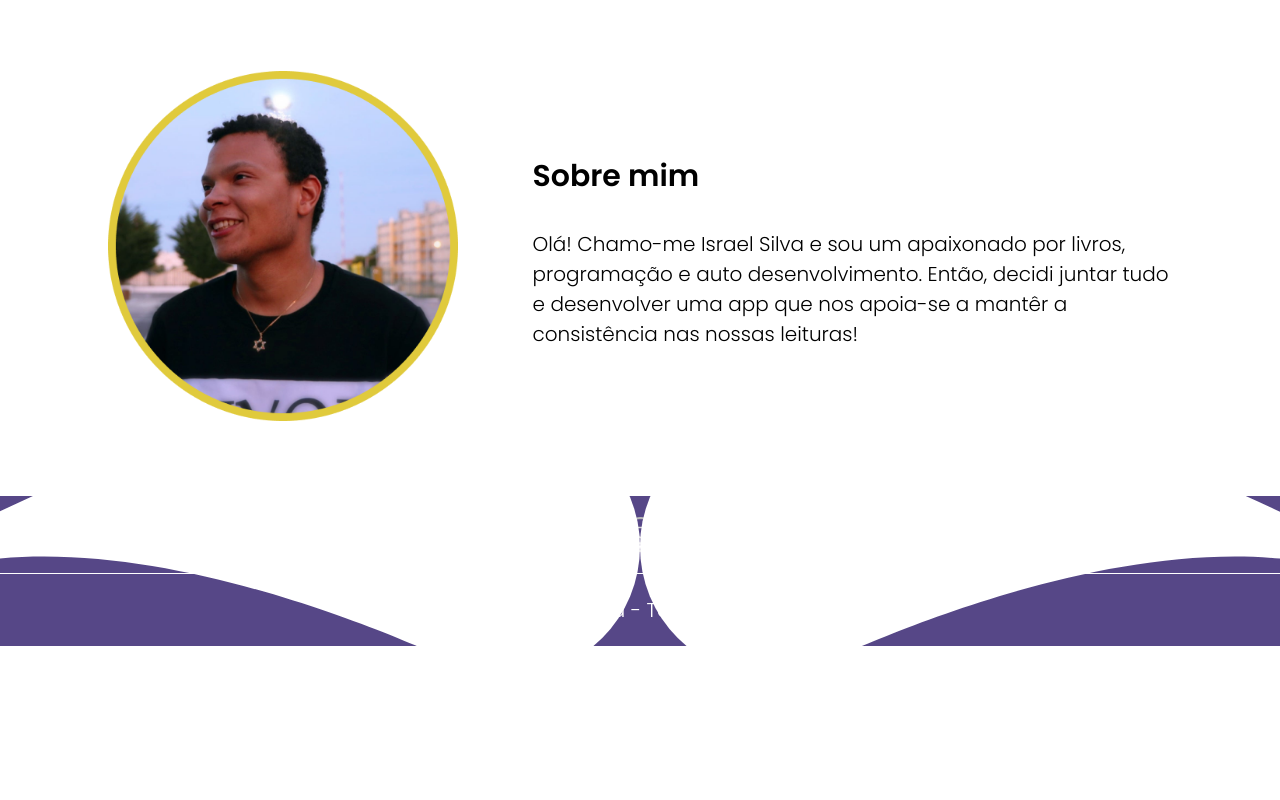
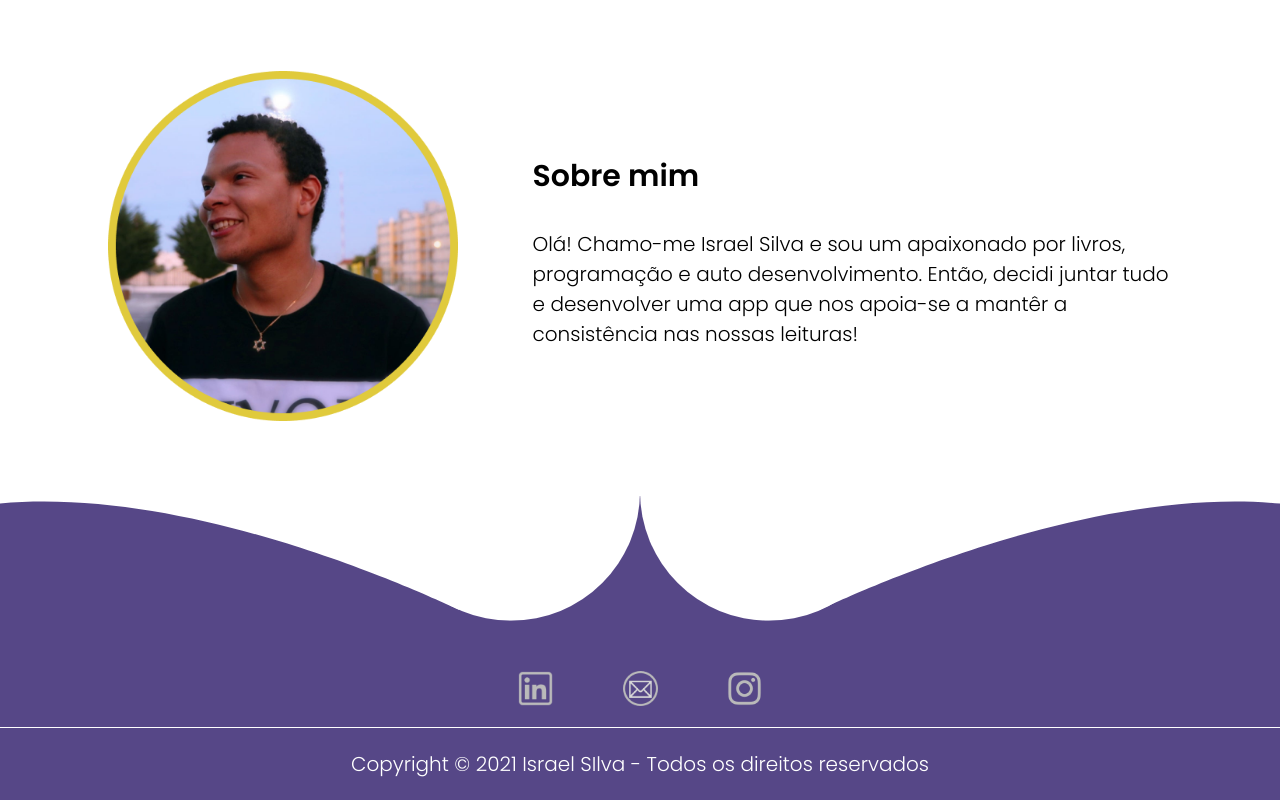
Before and after one commit to Israel-Dev/BookTime-frontend-web, a React (Create React App) app: page / in a window 1280 px wide. Shown: the part 1741-2541 px from the top of the page. Before the commit the page ends 2417 px from the top, so only its background shows below. Built offline with nearby package versions, Linux system fonts and the light colour scheme; no server answers; the HTML template or start-up script is replaced by a standard one.

Commit message:
:lipstick: Book overlay on footer ready

```diff
--- a/src/pages/landing-page/components/AboutMe.styled.ts
+++ b/src/pages/landing-page/components/AboutMe.styled.ts
@@ -26,12 +26,41 @@ const styles = styled.section`
         z-index: 10;
     }
 
-    .about-me-book-overlay {
-        width: 100%;
-        position: absolute;
-        transform: rotate(180deg);
-        bottom: -180px;
+    /* @media (min-width: 1001px) {
+        .about-me-book-overlay {
+            bottom: -100px;
+        }
     }
+
+    @media (max-width: 1000px) {
+        .about-me-book-overlay {
+            bottom: -100px;
+        }
+    }
+
+    @media (max-width: 900px) {
+        .about-me-book-overlay {
+            bottom: -80px;
+        }
+    }
+
+    @media (max-width: 800px) {
+        .about-me-book-overlay {
+            bottom: -70px;
+        }
+    }
+
+    @media (max-width: 680px) {
+        .about-me-book-overlay {
+            bottom: -55px;
+        }
+    }
+
+    @media (max-width: 480px) {
+        .about-me-book-overlay {
+            bottom: -40px;
+        }
+    } */
 `;
 
 export default styles;
--- a/src/pages/landing-page/components/AboutMe.tsx
+++ b/src/pages/landing-page/components/AboutMe.tsx
@@ -1,6 +1,5 @@
 import Styles from './AboutMe.styled';
 import AboutMeImg from '../../../assets/about-me.png';
-import bookOverlay from '../../../assets/book-shape-overlay.svg';
 
 const AboutMe = () => {
     return (
@@ -21,11 +20,6 @@ const AboutMe = () => {
                     </p>
                 </article>
             </section>
-            <img
-                src={bookOverlay}
-                alt="about-me-book-overlay"
-                className="about-me-book-overlay"
-            />
         </Styles>
     );
 };
--- a/src/pages/landing-page/components/Footer.styled.ts
+++ b/src/pages/landing-page/components/Footer.styled.ts
@@ -2,6 +2,7 @@ import styled from 'styled-components';
 import { colors } from '../../../utils/colors';
 
 const styles = styled.footer`
+    position: relative;
     display: flex;
     justify-content: center;
     align-items: center;
@@ -11,6 +12,7 @@ const styles = styled.footer`
         width: 100%;
         height: 150px;
         max-width: 1366px;
+        padding-top: 12vw;
         display: flex;
         justify-content: space-evenly;
         align-items: center;
@@ -37,6 +39,13 @@ const styles = styled.footer`
         padding: 0;
         color: white;
     }
+
+    .footer-book-overlay {
+        width: 100%;
+        position: absolute;
+        transform: rotate(180deg);
+        top: -11vw;
+    }
 `;
 
 export default styles;
--- a/src/pages/landing-page/components/Footer.tsx
+++ b/src/pages/landing-page/components/Footer.tsx
@@ -2,10 +2,16 @@ import Styles from './Footer.styled';
 import LinkedIn from '../../../assets/linkedin.png';
 import Email from '../../../assets/email.png';
 import Instagram from '../../../assets/instagram.png';
+import bookOverlay from '../../../assets/book-shape-overlay.svg';
 
 const Footer = () => {
     return (
         <Styles className="footer-wrapper">
+            <img
+                src={bookOverlay}
+                alt="footer-book-overlay"
+                className="footer-book-overlay"
+            />
             <section className="footer-padding">
                 <section className="footer-icon-section">
                     <img
```
